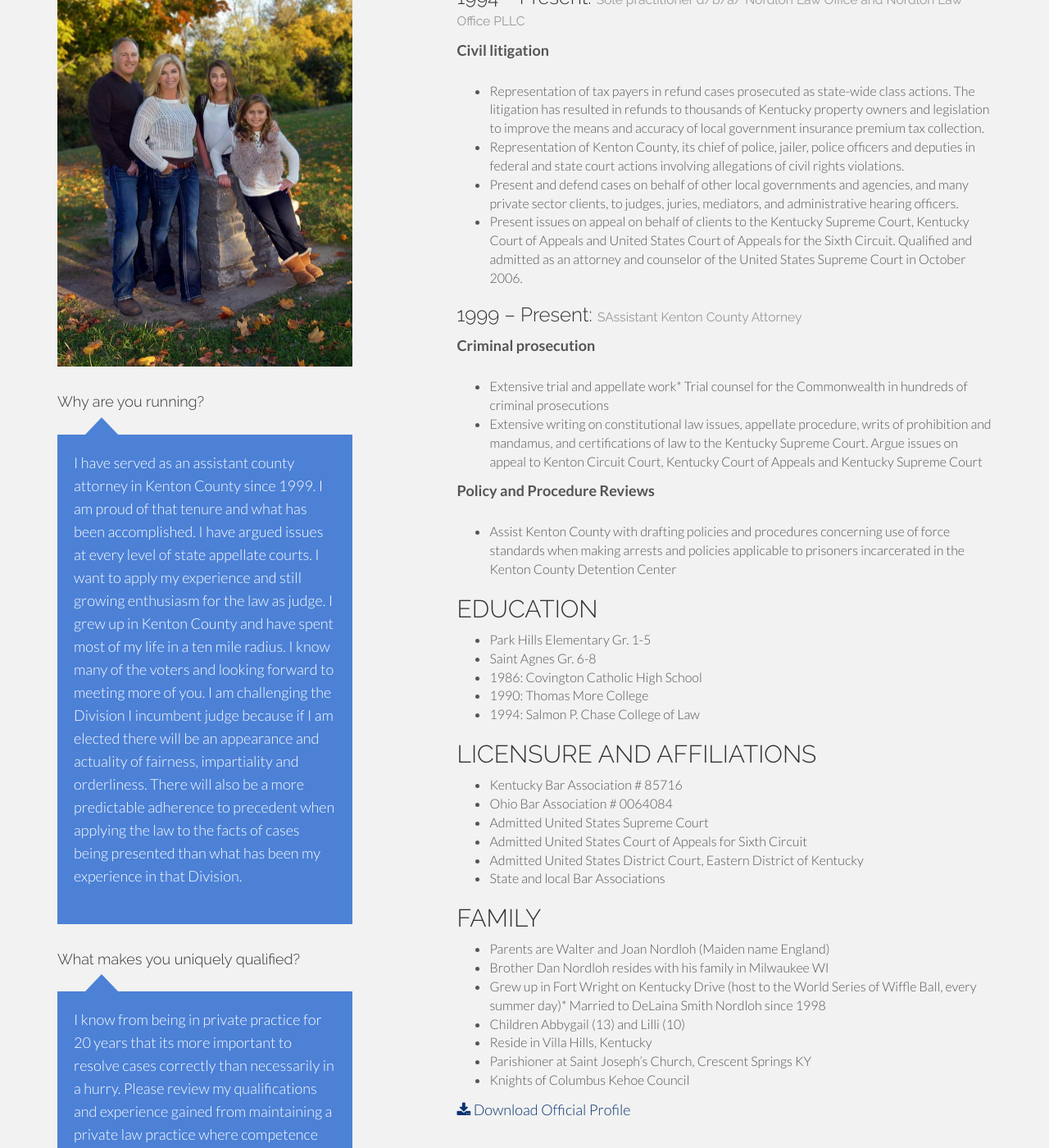
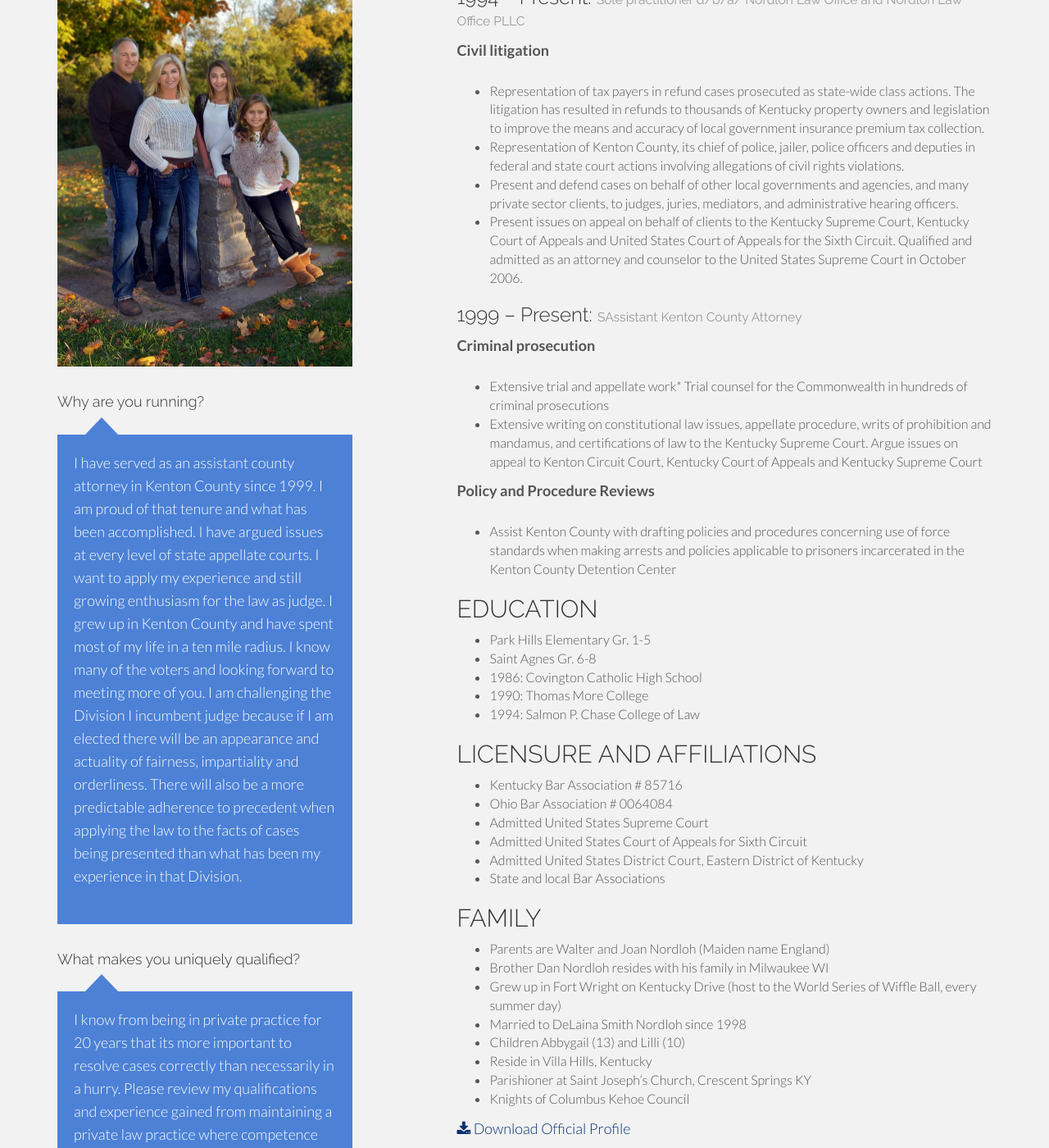
Before and after one commit to NORDLOHFORJUDGE/NordlohForJudge, a Jekyll site: the page built from index.html, in a window 1280 px wide and 1400 px high, scrolled down 1786 px. Shown: the whole window at 82% size. Built offline with Jekyll 4.4.1, drawn with Linux system fonts in a browser that asks for light colours; Markdown is read by kramdown in place of the engine named in the settings; comment, search, counter and statistics services are not loaded.

```diff
--- a/_includes/profile.md
+++ b/_includes/profile.md
@@ -7,7 +7,7 @@
 *   Representation of tax payers in refund cases prosecuted as state-wide class actions. The litigation has resulted in refunds to thousands of Kentucky property owners and legislation to improve the means and accuracy of local government insurance premium tax collection.
 *   Representation of Kenton County, its chief of police, jailer, police officers and deputies in federal and state court actions involving allegations of civil rights violations.
 *   Present and defend cases on behalf of other local governments and agencies, and many private sector clients, to judges, juries, mediators, and administrative hearing officers.
-*   Present issues on appeal on behalf of clients to the Kentucky Supreme Court, Kentucky Court of Appeals and United States Court of Appeals for the Sixth Circuit. Qualified and admitted as an attorney and counselor of the United States Supreme Court in October 2006.
+*   Present issues on appeal on behalf of clients to the Kentucky Supreme Court, Kentucky Court of Appeals and United States Court of Appeals for the Sixth Circuit. Qualified and admitted as an attorney and counselor to the United States Supreme Court in October 2006.
 
 ### 1999 – Present: <small>SAssistant Kenton County Attorney</small>
 
@@ -41,7 +41,8 @@
 
 *   Parents are Walter and Joan Nordloh (Maiden name England)
 *   Brother Dan Nordloh resides with his family in Milwaukee WI
-*   Grew up in Fort Wright on Kentucky Drive (host to the World Series of Wiffle Ball, every summer day)*   Married to DeLaina Smith Nordloh since 1998
+*   Grew up in Fort Wright on Kentucky Drive (host to the World Series of Wiffle   	Ball, every summer day)
+*   Married to DeLaina Smith Nordloh since 1998
 *   Children Abbygail (13) and Lilli (10)
 *   Reside in Villa Hills, Kentucky
 *   Parishioner at Saint Joseph’s Church, Crescent Springs KY
```
